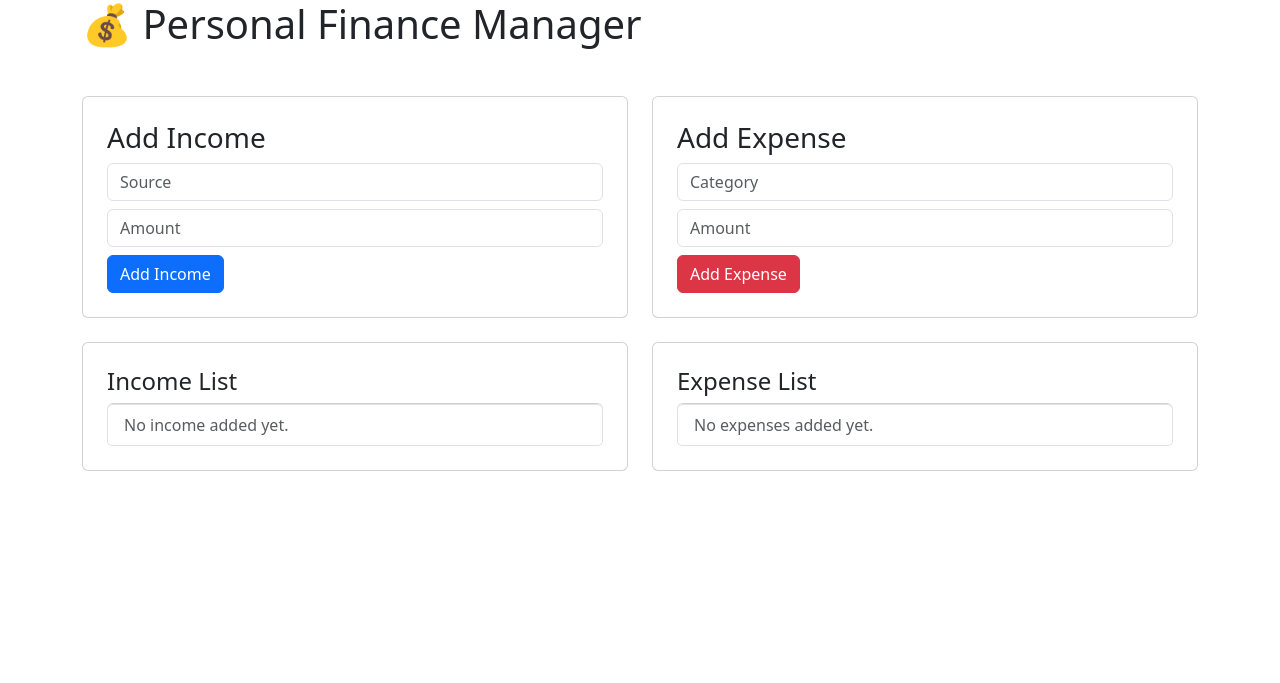
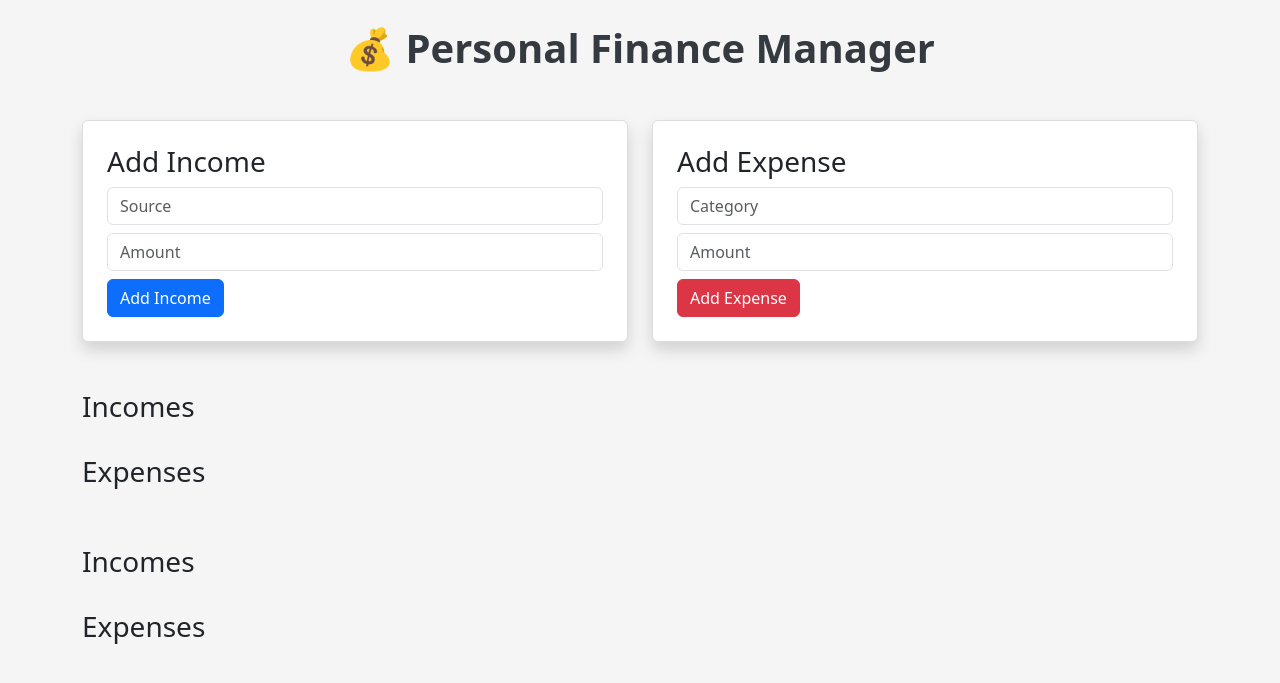
Before and after one commit to nareshnandan/Personal_finance_manager, a Flask app: template templates/index.html in a window 1280 px wide. Shown: the top 683 px of the page. Run offline with Flask 3, Linux system fonts and the light colour scheme; the template is opened without the code that fills it, so the values that code supplies are empty.

Commit message:
New features added

```diff
--- a/app.py
+++ b/app.py
@@ -1,27 +1,60 @@
 from flask import Flask, render_template, request
+import sqlite3
 
 app = Flask(__name__)
 
-# Dummy lists to store data temporarily (later we’ll save to file or DB)
-income_list = []
-expense_list = []
+def get_data():
+    conn = sqlite3.connect('data.db')
+    cursor = conn.cursor()
+
+    cursor.execute("SELECT * FROM income ORDER BY date DESC")
+    incomes = cursor.fetchall()
+
+    cursor.execute("SELECT * FROM expense ORDER BY date DESC")
+    expenses = cursor.fetchall()
+
+    conn.close()
+    return incomes, expenses
 
 @app.route('/', methods=['GET', 'POST'])
 def index():
     if request.method == 'POST':
-        action = request.form.get('action')
+        conn = sqlite3.connect('data.db')
+        cursor = conn.cursor()
 
-        if action == 'income':
-            source = request.form.get('income_source')
-            amount = request.form.get('income_amount')
-            income_list.append({'source': source, 'amount': float(amount)})
+        if request.form.get('action') == 'income':
+            income_source = request.form['income_source']
+            income_amount = request.form['income_amount']
+            cursor.execute("INSERT INTO income (source, amount) VALUES (?, ?)", (income_source, income_amount))
 
-        elif action == 'expense':
-            category = request.form.get('expense_category')
-            amount = request.form.get('expense_amount')
-            expense_list.append({'category': category, 'amount': float(amount)})
+        elif request.form.get('action') == 'expense':
+            expense_category = request.form['expense_category']
+            expense_amount = request.form['expense_amount']
+            cursor.execute("INSERT INTO expense (category, amount) VALUES (?, ?)", (expense_category, expense_amount))
 
-    return render_template("index.html", income=income_list, expenses=expense_list)
+        conn.commit()
+        conn.close()
+
+    incomes, expenses = get_data()
+    return render_template('index.html', incomes=incomes, expenses=expenses)
+
+@app.route('/delete', methods=['POST'])
+def delete():
+    record_type = request.form['type']
+    record_id = request.form['id']
+
+    conn = sqlite3.connect('data.db')
+    cursor = conn.cursor()
+
+    if record_type == 'income':
+        cursor.execute("DELETE FROM income WHERE id = ?", (record_id,))
+    elif record_type == 'expense':
+        cursor.execute("DELETE FROM expense WHERE id = ?", (record_id,))
+
+    conn.commit()
+    conn.close()
+
+    return index()  # Redirect to home page with updated data
 
 if __name__ == '__main__':
     app.run(debug=True)
--- /dev/null
+++ b/static/styles.css
@@ -0,0 +1,17 @@
+body {
+    background-color: #f5f5f5;
+}
+
+h1 {
+    color: #343a40;
+    font-weight: bold;
+}
+
+.card {
+    background-color: #ffffff;
+    border: 1px solid #ddd;
+}
+
+ul.list-group li {
+    font-size: 16px;
+}
--- a/templates/index.html
+++ b/templates/index.html
@@ -8,13 +8,13 @@
 </head>
 <body>
 
-<div class="container">
-    <h1>💰 Personal Finance Manager</h1>
+<div class="container mt-4">
+    <h1 class="text-center">💰 Personal Finance Manager</h1>
 
     <div class="row mt-5">
-        <!-- Income Section -->
+        <!-- Add Income -->
         <div class="col-md-6">
-            <div class="card p-4 mb-4">
+            <div class="card p-4 shadow">
                 <h3>Add Income</h3>
                 <form method="POST" action="/">
                     <input type="text" class="form-control mb-2" name="income_source" placeholder="Source" required>
@@ -22,25 +22,11 @@
                     <button class="btn btn-primary" type="submit" name="action" value="income">Add Income</button>
                 </form>
             </div>
-
-            <div class="card p-4">
-                <h4>Income List</h4>
-                <ul class="list-group">
-                    {% for item in income %}
-                        <li class="list-group-item d-flex justify-content-between">
-                            <span>{{ item.source }}</span>
-                            <span>₹ {{ item.amount }}</span>
-                        </li>
-                    {% else %}
-                        <li class="list-group-item text-muted">No income added yet.</li>
-                    {% endfor %}
-                </ul>
-            </div>
         </div>
 
-        <!-- Expense Section -->
+        <!-- Add Expense -->
         <div class="col-md-6">
-            <div class="card p-4 mb-4">
+            <div class="card p-4 shadow">
                 <h3>Add Expense</h3>
                 <form method="POST" action="/">
                     <input type="text" class="form-control mb-2" name="expense_category" placeholder="Category" required>
@@ -48,22 +34,67 @@
                     <button class="btn btn-danger" type="submit" name="action" value="expense">Add Expense</button>
                 </form>
             </div>
-
-            <div class="card p-4">
-                <h4>Expense List</h4>
-                <ul class="list-group">
-                    {% for item in expenses %}
-                        <li class="list-group-item d-flex justify-content-between">
-                            <span>{{ item.category }}</span>
-                            <span>₹ {{ item.amount }}</span>
-                        </li>
-                    {% else %}
-                        <li class="list-group-item text-muted">No expenses added yet.</li>
-                    {% endfor %}
-                </ul>
-            </div>
         </div>
     </div>
+
+    <!-- Display Income -->
+    <h3 class="mt-5">Incomes</h3>
+    <ul class="list-group mb-4">
+        {% for income in incomes %}
+            <li class="list-group-item d-flex justify-content-between align-items-center">
+                {{ income[1] }} - ₹{{ income[2] }}
+                <span class="text-muted small">{{ income[3] }}</span>
+            </li>
+        {% endfor %}
+    </ul>
+
+    <!-- Display Expenses -->
+    <h3>Expenses</h3>
+    <ul class="list-group mb-5">
+        {% for expense in expenses %}
+            <li class="list-group-item d-flex justify-content-between align-items-center">
+                {{ expense[1] }} - ₹{{ expense[2] }}
+                <span class="text-muted small">{{ expense[3] }}</span>
+            </li>
+        {% endfor %}
+    </ul>
+
+    <!-- Display Income -->
+<h3 class="mt-5">Incomes</h3>
+<ul class="list-group mb-4">
+    {% for income in incomes %}
+        <li class="list-group-item d-flex justify-content-between align-items-center">
+            {{ income[1] }} - ₹{{ income[2] }}
+            <div>
+                <span class="text-muted small me-2">{{ income[3] }}</span>
+                <form method="POST" action="/delete" style="display:inline;">
+                    <input type="hidden" name="type" value="income">
+                    <input type="hidden" name="id" value="{{ income[0] }}">
+                    <button class="btn btn-sm btn-outline-danger">Delete</button>
+                </form>
+            </div>
+        </li>
+    {% endfor %}
+</ul>
+
+<!-- Display Expenses -->
+<h3>Expenses</h3>
+<ul class="list-group mb-5">
+    {% for expense in expenses %}
+        <li class="list-group-item d-flex justify-content-between align-items-center">
+            {{ expense[1] }} - ₹{{ expense[2] }}
+            <div>
+                <span class="text-muted small me-2">{{ expense[3] }}</span>
+                <form method="POST" action="/delete" style="display:inline;">
+                    <input type="hidden" name="type" value="expense">
+                    <input type="hidden" name="id" value="{{ expense[0] }}">
+                    <button class="btn btn-sm btn-outline-danger">Delete</button>
+                </form>
+            </div>
+        </li>
+    {% endfor %}
+</ul>
+
 </div>
 
 </body>
```
Also changed, not shown: database.py (added, +26 -0 lines), static/style.css (deleted, +0 -31 lines), data.db (added), init_db.py (added).
